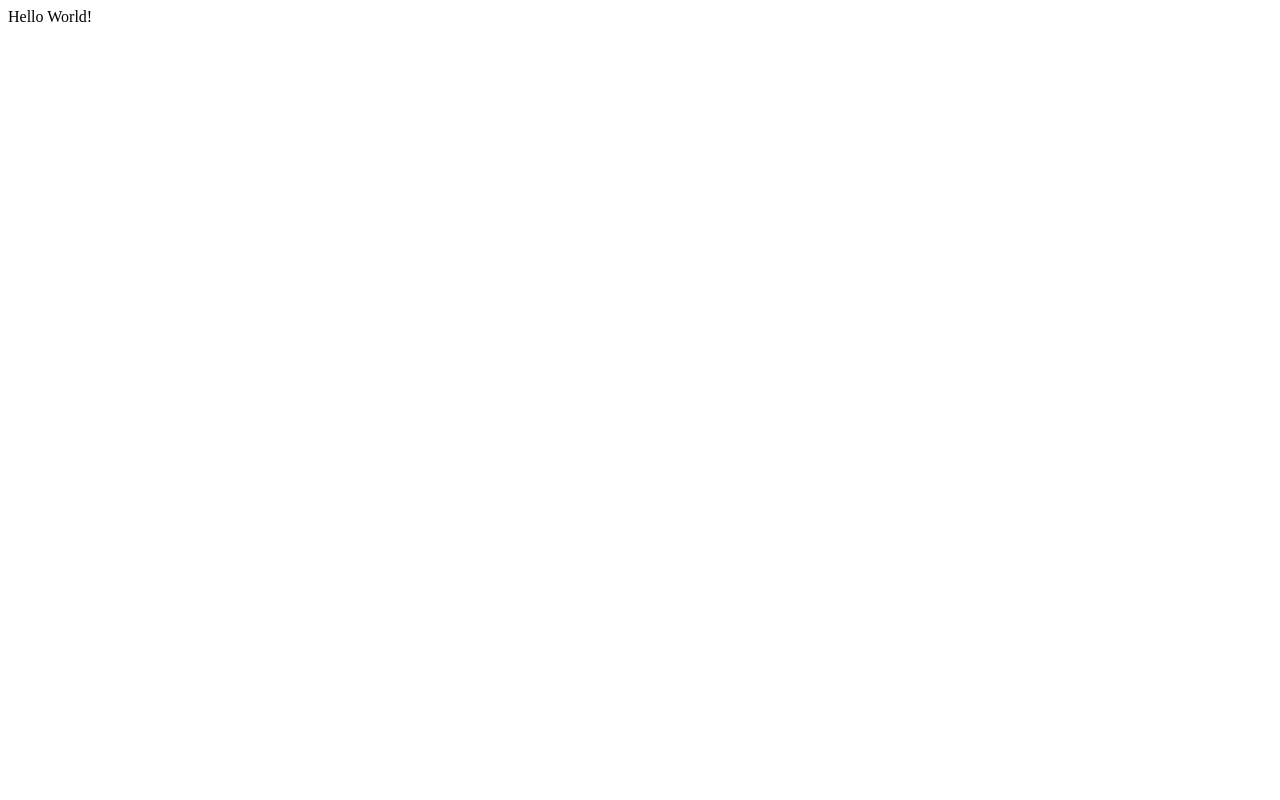
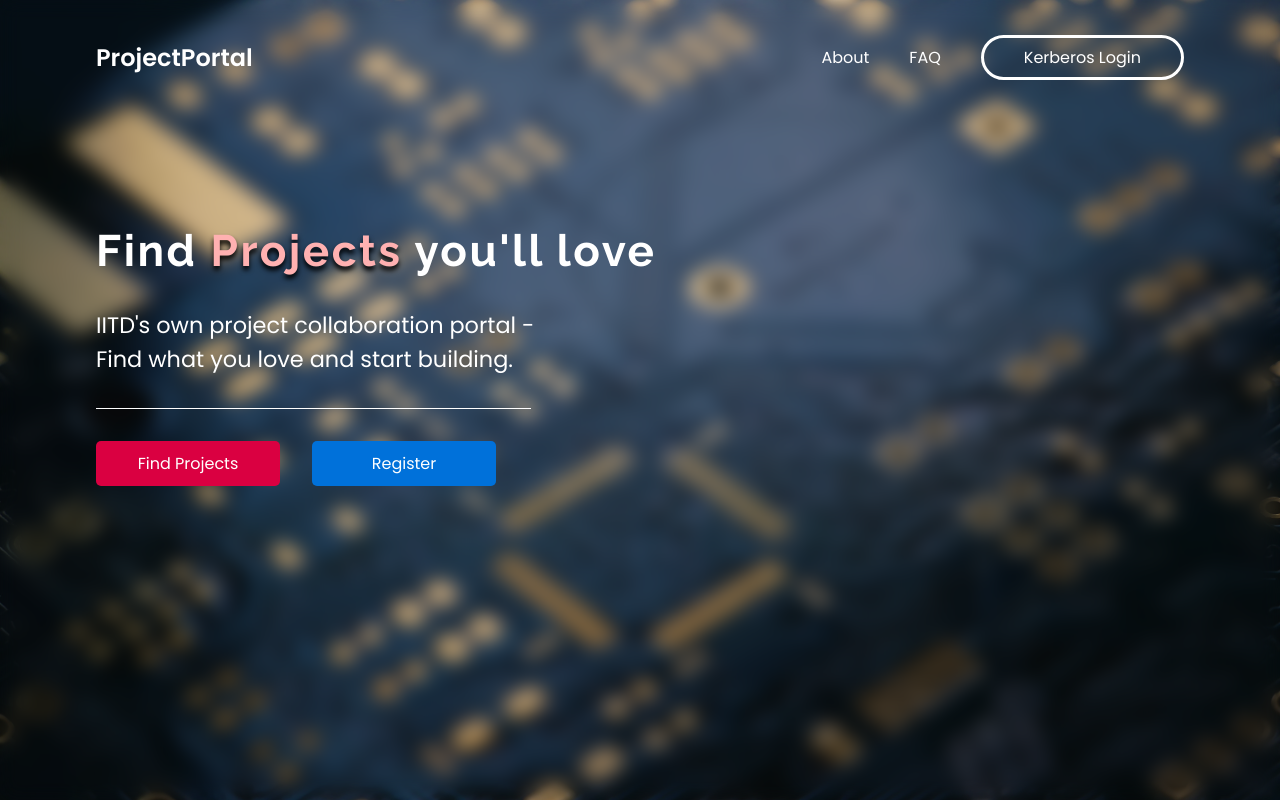
Before and after one commit to devclub-iitd/ProjSeeker, a Django app: page /index in a window 1280 px wide. Before the commit the page is almost empty. Run offline with Django 3.2, Linux system fonts and the light colour scheme.

Commit message:
Fixed background image bugs and navbar

```diff
--- a/ProjSeeker/portal/views.py
+++ b/ProjSeeker/portal/views.py
@@ -9,7 +9,7 @@ from rest_framework.decorators import action
 
 # Create your views here.
 def index(request):
-    return HttpResponse("Hello World!")
+    return render(request, 'home.html');
 
 
 def dashboard(request):
--- a/ProjSeeker/static/portal/css/master.css
+++ b/ProjSeeker/static/portal/css/master.css
@@ -91,7 +91,7 @@ ul {
 }
 
 .blur-bg {
-    /* background: url(../assets/main-bg.jpg); */
+    background: url(../assets/main-bg.jpg);
     background-position: center;
     background-attachment: fixed;
     background-repeat: no-repeat;
--- a/ProjSeeker/static/portal/css/project.css
+++ b/ProjSeeker/static/portal/css/project.css
@@ -97,6 +97,7 @@
     font-size: 14px;
     font-weight: 500;
     letter-spacing: 3px;
+    color: white;
     text-align: center;
     padding: 10px 40px;
 }
--- a/ProjSeeker/templates/home.html
+++ b/ProjSeeker/templates/home.html
@@ -8,17 +8,17 @@
 {% endblock %}
 
 {% block content %}
-<div class="blur-bg" style="background: url('{% static 'portal/assets/main-bg.jpg' %}');"></div>
+<div class="blur-bg"></div>
 <div class="blur-drop"></div>
 <section class="home">
     <div class="root-container">
-        <header class="navbar">
+        <header class="navbar navbar-custom">
             <nav>
                 <h1 class="logo">ProjectPortal</h1>
                 <ul class="nav-links">
                     <li class="nav-item"><a href="#" class="nav-link">About</a></li>
                     <li class="nav-item"><a href="#" class="nav-link">FAQ</a></li>
-                    <li class="nav-item"><a href="{% url 'dashboard' %}" class="nav-link" id="login-btn">Kerberos Login</a></li>
+                    <li class="nav-item"><a href="/projects" class="nav-link" id="login-btn">Kerberos Login</a></li>
                 </ul>
             </nav>
         </header>
--- a/ProjSeeker/templates/project-detail.html
+++ b/ProjSeeker/templates/project-detail.html
@@ -9,7 +9,7 @@
 {% block content %}
 
 <body>
-    <div class="blur-bg" style="background: url('{% static 'portal/assets/main-bg.jpg' %}');"></div>
+    <div class="blur-bg"></div>
     <div class="blur-drop"></div>
     <section class="home">
         <div class="root-container">
@@ -39,7 +39,7 @@
                     <div class="tag-container">
                         <h5 class="tag-header">Tags</h1>
                             {% for interest in project.prof.interests  %}
-                                <div class="tag">{{ interest.research_field }}</div>
+                            <div class="tag">{{ interest.research_field }}</div>
                             {% endfor %}
                     </div>
                     <div class="project-basic project-details">
```
